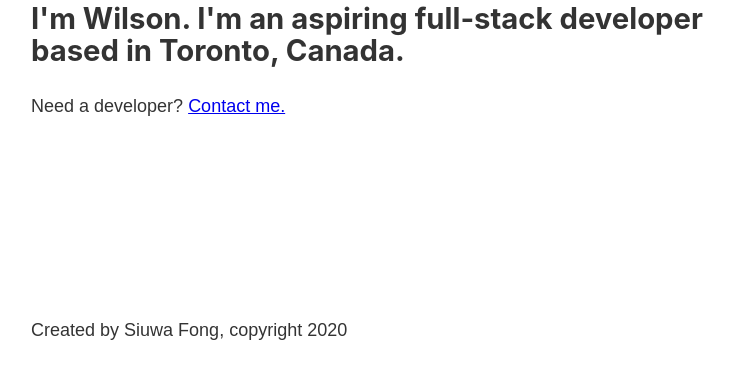
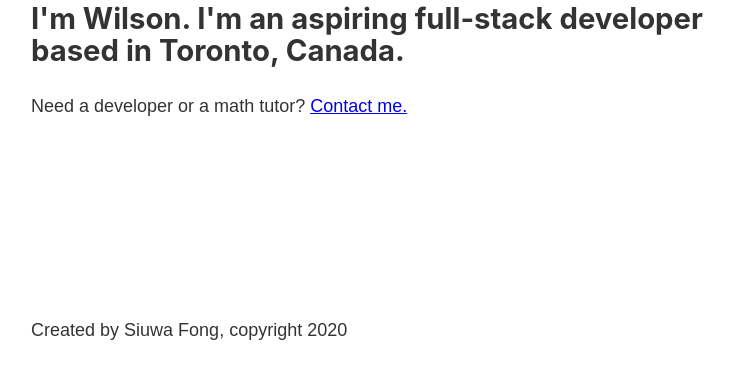
Before and after one commit to siuwafong/gatsby-blog, a Gatsby site: page / in a window 1280 px wide. Shown: the part 413-792 px from the top of the page, without its empty margins (252-986 px from the left). Built offline with nearby package versions, Linux system fonts and the light colour scheme; Gatsby itself is replaced by a stand-in of ours.

Commit message:
edit home page message

```diff
--- a/src/pages/index.js
+++ b/src/pages/index.js
@@ -15,7 +15,7 @@ const IndexPage = () => {
       <h1>Hello.</h1>
       <h2>I'm Wilson.  I'm an aspiring full-stack developer based in Toronto, Canada. </h2>
       {/* Use <Link> instead of using <a> tags */}
-      <p> Need a developer? <Link to="/contact">Contact me.</Link></p>
+      <p> Need a developer or a math tutor? <Link to="/contact">Contact me.</Link></p>
     </Layout>
   )
 }
```
